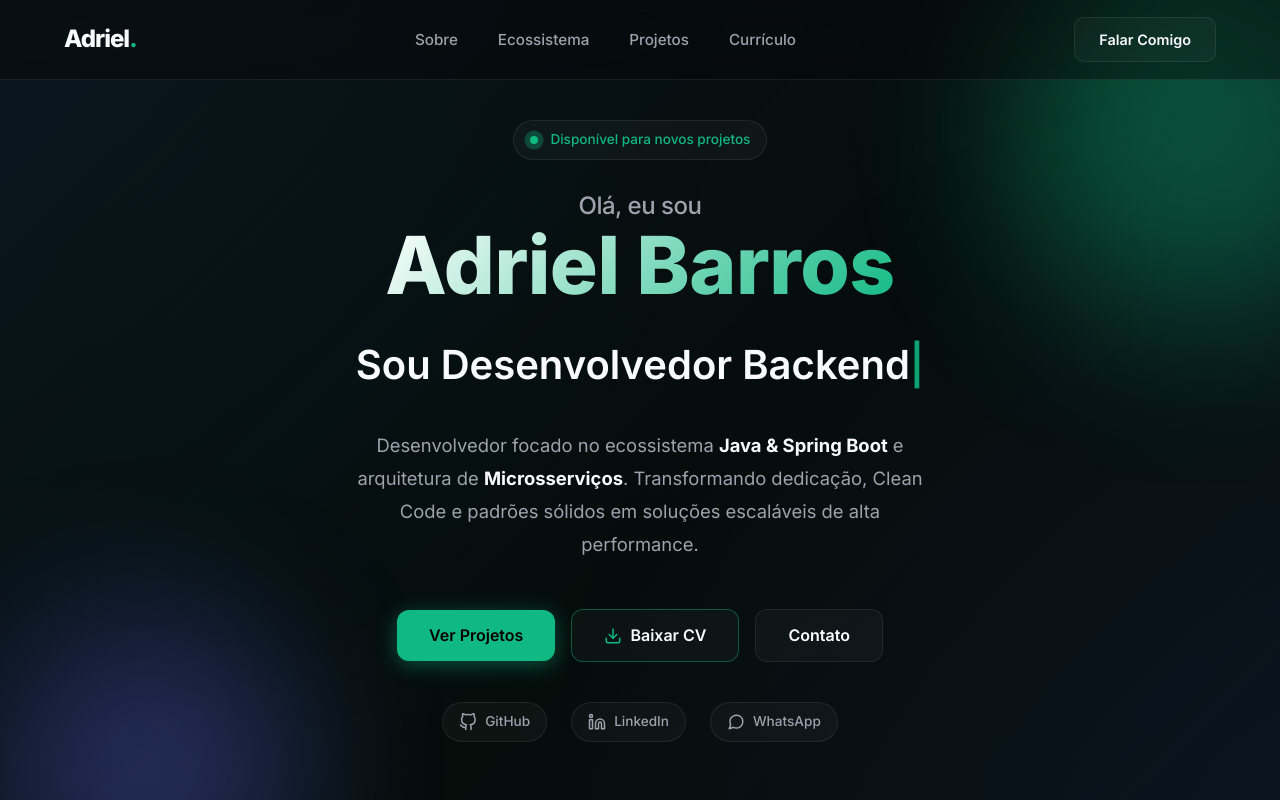
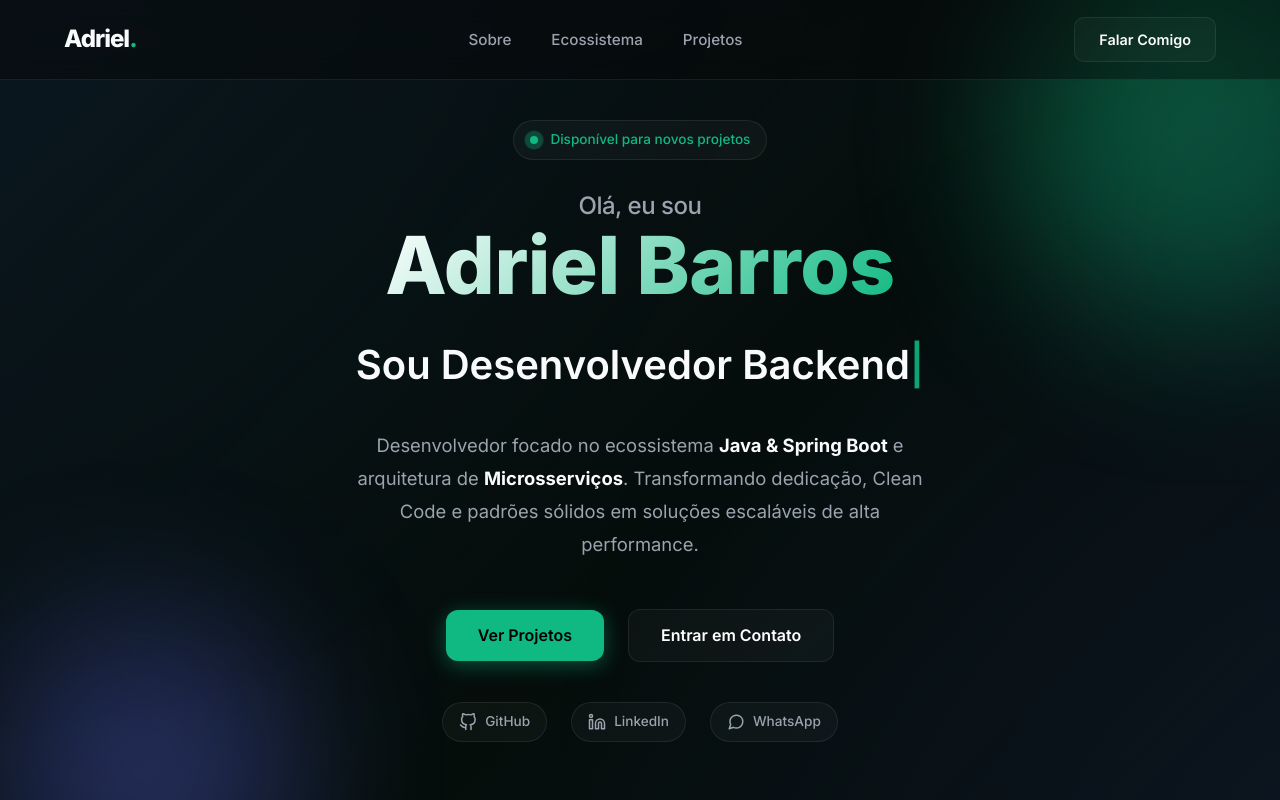
Before and after one commit to Adrielbarr0s/meu-portfolio, an Angular app: page / in a window 1280 px wide. Shown: the top 800 px of the page. Built offline with nearby package versions, Linux system fonts and the light colour scheme.

Commit message:
fix: remove botao e rota de curriculo para manter fluxo limpo

```diff
--- a/src/app/components/header/header.html
+++ b/src/app/components/header/header.html
@@ -8,7 +8,6 @@
             <li><a href="#sobre" (click)="closeMenu()">Sobre</a></li>
             <li><a href="#expertise" (click)="closeMenu()">Ecossistema</a></li>
             <li><a href="#projetos" (click)="closeMenu()">Projetos</a></li>
-            <li><a href="curriculo-adriel-barros.pdf" download="Curriculo-Adriel-Barros.pdf" target="_blank" (click)="closeMenu()">Currículo</a></li>
             <li class="mobile-cta">
                 <a href="#contato" class="btn-contact" (click)="closeMenu()">Falar Comigo</a>
             </li>
--- a/src/app/components/hero/hero.html
+++ b/src/app/components/hero/hero.html
@@ -27,11 +27,7 @@
 
       <div class="cta-group">
         <a href="#projetos" class="btn btn-primary">Ver Projetos</a>
-        <a href="curriculo-adriel-barros.pdf" download="Curriculo-Adriel-Barros.pdf" target="_blank" class="btn btn-secondary btn-cv">
-          <svg xmlns="http://www.w3.org/2000/svg" width="18" height="18" viewBox="0 0 24 24" fill="none" stroke="currentColor" stroke-width="2" stroke-linecap="round" stroke-linejoin="round" class="btn-icon"><path d="M21 15v4a2 2 0 0 1-2 2H5a2 2 0 0 1-2-2v-4"></path><polyline points="7 10 12 15 17 10"></polyline><line x1="12" y1="15" x2="12" y2="3"></line></svg>
-          Baixar CV
-        </a>
-        <a href="#contato" class="btn btn-secondary">Contato</a>
+        <a href="#contato" class="btn btn-secondary">Entrar em Contato</a>
       </div>
 
       <div class="social-quick-links">
--- a/src/app/components/hero/hero.scss
+++ b/src/app/components/hero/hero.scss
@@ -136,27 +136,8 @@
   display: flex;
   justify-content: center;
   align-items: center;
-  gap: 1rem;
+  gap: 1.5rem;
   margin-bottom: 2.5rem;
-  flex-wrap: wrap;
-
-  .btn-cv {
-    display: inline-flex;
-    align-items: center;
-    gap: 0.5rem;
-    border-color: rgba(16, 185, 129, 0.4);
-    color: var(--text-main);
-
-    &:hover {
-      background: rgba(16, 185, 129, 0.1);
-      border-color: var(--primary);
-      color: var(--primary);
-    }
-
-    .btn-icon {
-      stroke: var(--primary);
-    }
-  }
 
   @media (max-width: 600px) {
     flex-direction: column;
```
Also changed, not shown: 2 other files (tests, documents, lock files or other folders).
